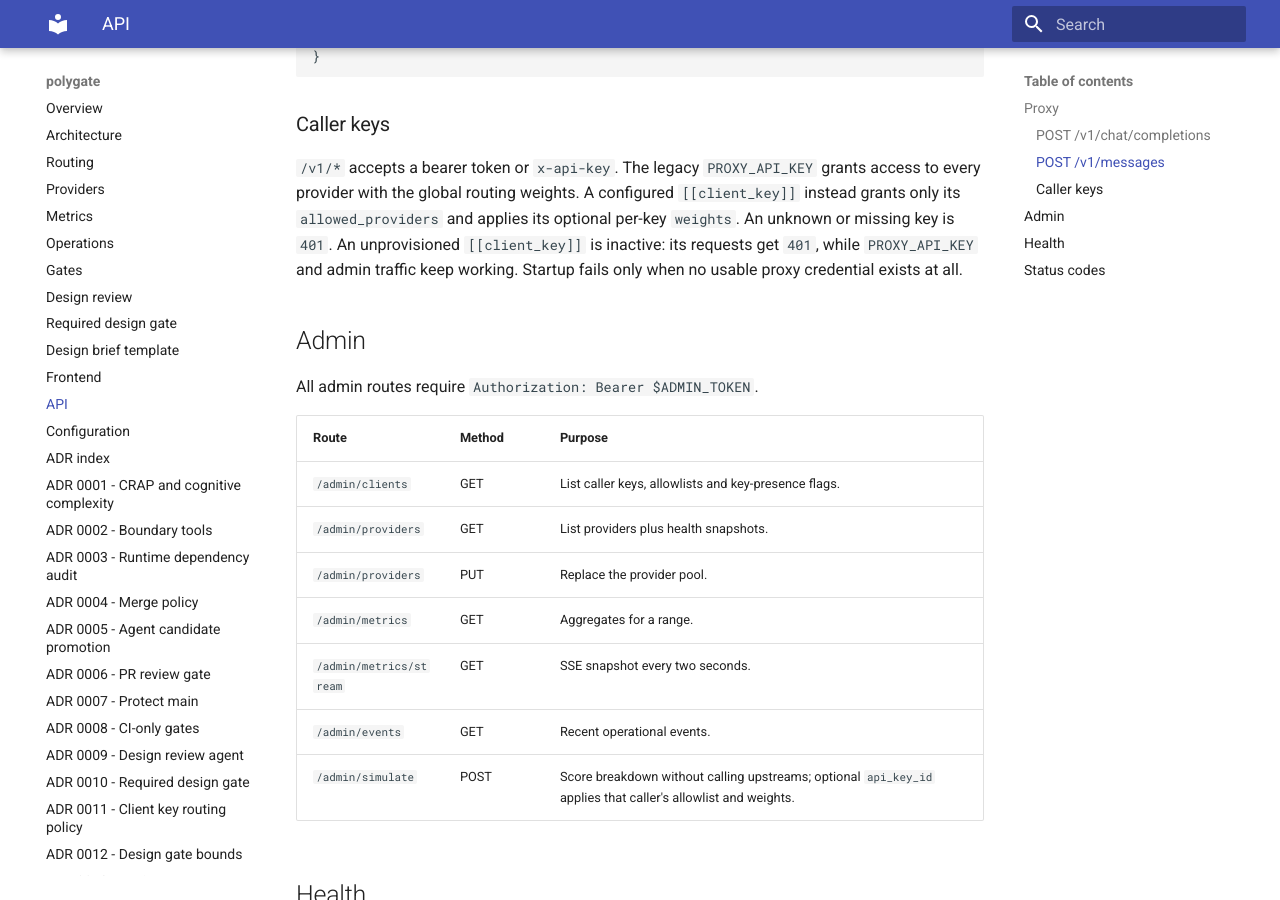
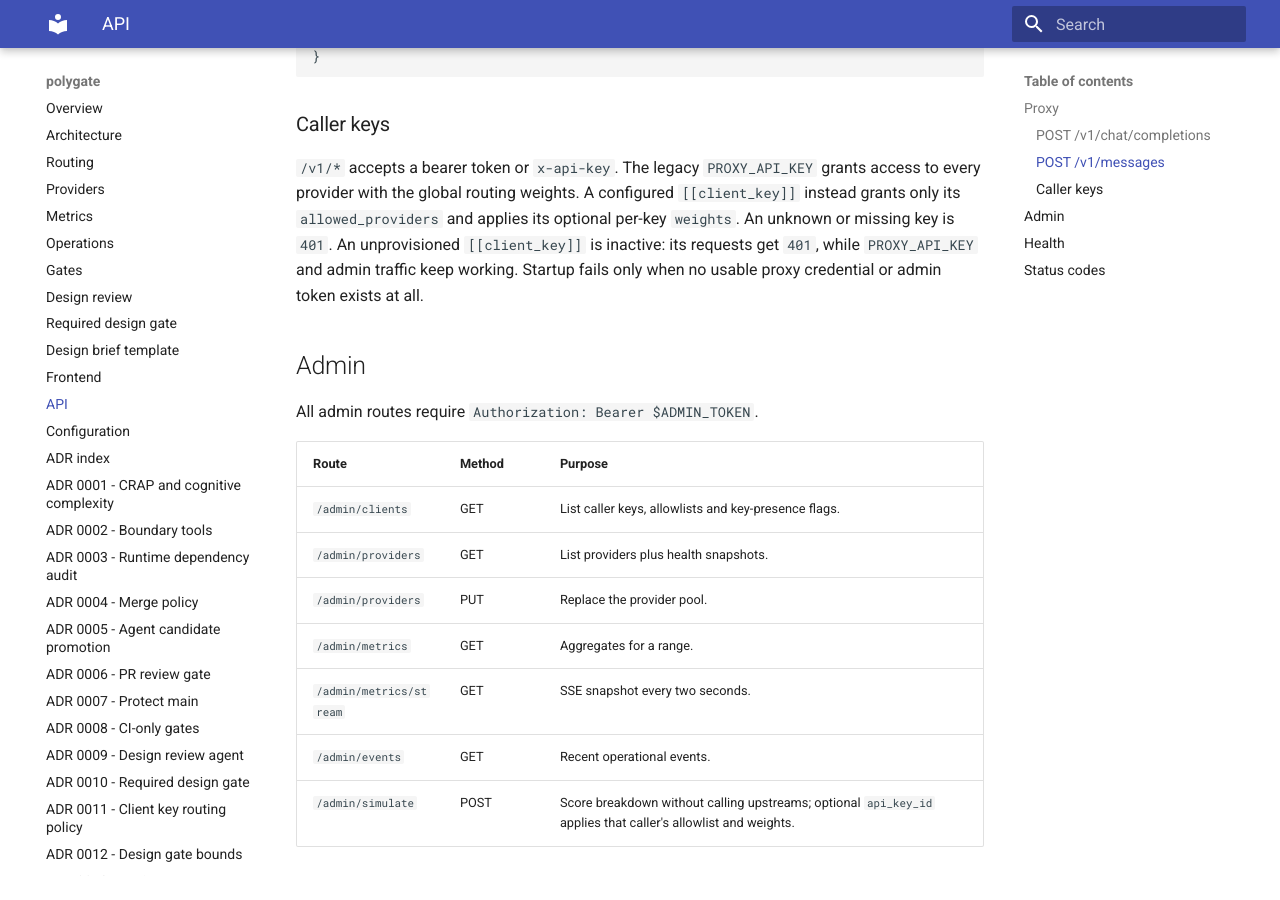
Before and after one commit to Zephyr236/polygate, an MkDocs documentation site: the page built from docs/api.md, in a window 1280 px wide and 900 px high, scrolled down 630 px. Built offline with MkDocs 1.6.1 and Material for MkDocs 9.7.7, drawn with Linux system fonts in a browser that asks for light colours.

Commit message:
fix: keep admin-only startups up when optional keys are unprovisioned
Fail startup only when there is no usable proxy credential and no admin token.

Co-Authored-By: Claude Code <noreply@anthropic.com>

```diff
--- a/docs/api.md
+++ b/docs/api.md
@@ -30,7 +30,8 @@ Both endpoints return `502` with a `providers_unavailable` envelope when every c
 provider with the global routing weights. A configured `[[client_key]]` instead grants only its
 `allowed_providers` and applies its optional per-key `weights`. An unknown or missing key is `401`.
 An unprovisioned `[[client_key]]` is inactive: its requests get `401`, while `PROXY_API_KEY` and
-admin traffic keep working. Startup fails only when no usable proxy credential exists at all.
+admin traffic keep working. Startup fails only when no usable proxy credential or admin token
+exists at all.
 
 ## Admin
 
```
Also changed, not shown: README.md (+1 -1 lines), docs/adr/0011-client-key-routing-policy.md (+1 -1 lines), docs/operations.md (+1 -1 lines), 2 other files.
